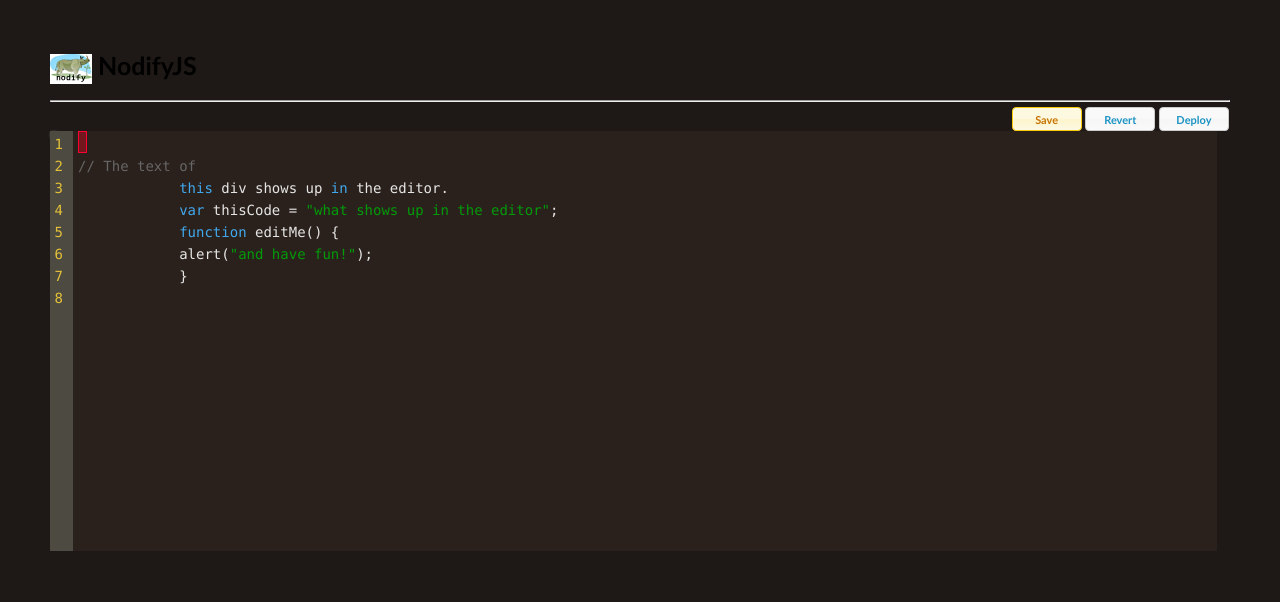
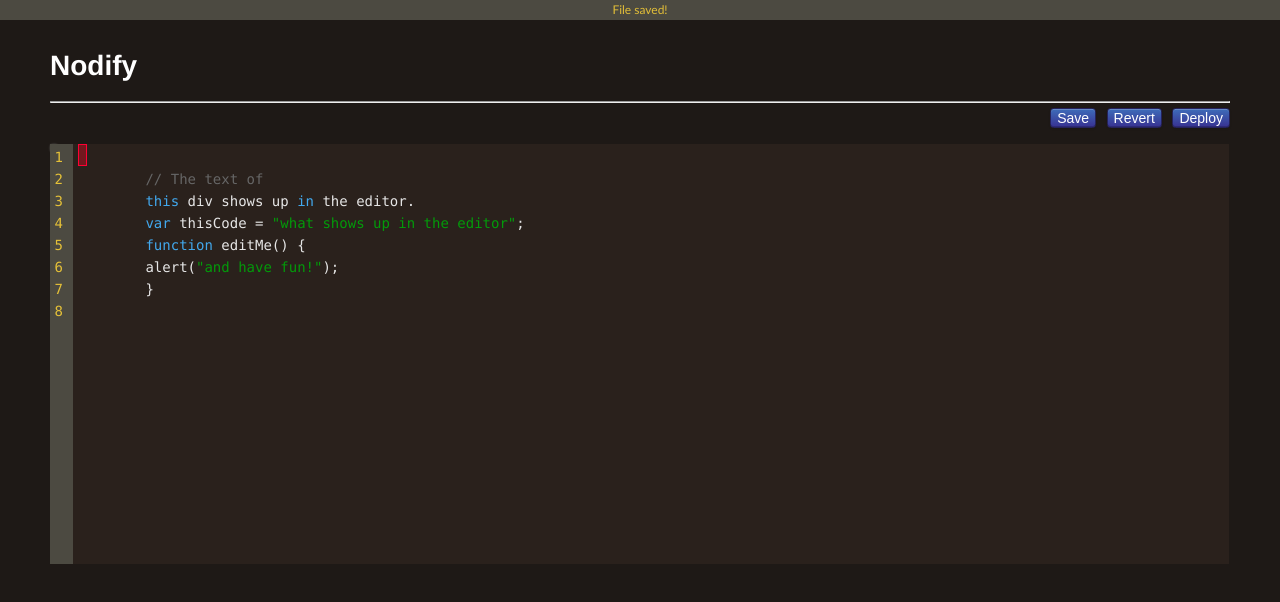
Before and after one commit to past/nodify, a plain HTML site: page public/index.html in a window 1280 px wide. Both pictures are taken after a click on the input "Save". Drawn offline with Linux system fonts and the light colour scheme.

Commit message:
Added buttons and sliding messages

```diff
--- a/public/index.html
+++ b/public/index.html
@@ -2,32 +2,45 @@
         "http://www.w3.org/TR/html4/loose.dtd">
 <html>
 <head>
-    <title>NodifyJS</title>
+    <title>Nodify</title>
     <link type="text/css" href="css/ui-lightness/jquery-ui-1.8.4.custom.css" rel="stylesheet"/>
     <script type="text/javascript" src="js/jquery-1.4.2.min.js"></script>
     <script type="text/javascript" src="js/jquery-ui-1.8.4.custom.min.js"></script>
-
+    <script type="text/javascript" src="js/client.js"></script>
     <link rel="stylesheet" type="text/css" href="css/BespinEmbedded.css">
     <script type="text/javascript" src="BespinEmbedded.js"></script>
+    <script src="js/jquery.slidingmessage.min.js"></script>
 
     <style type="text/css">
         .bespin {
-            width: 99%;
+            width: 100%;
             height: 420px;
+
+        }
+
+        .btns {
+            -webkit-box-shadow: rgba(255, 255, 255, 0.199219) 0px 1px 0px inset, rgba(0, 0, 0, 0.199219) 0px -1px 0px inset, rgba(0, 0, 0, 0.0976562) 0px 1px 2px;
+            background: transparent -webkit-gradient(linear, 50% 0%, 50% 100%, from(#3E6CB9), to(#383292));
+            border: 1px solid #25225B;
+            border-bottom-left-radius: 0.25em 0.25em;
+            border-bottom-right-radius: 0.25em 0.25em;
+            border-top-left-radius: 0.25em 0.25em;
+            border-top-right-radius: 0.25em 0.25em;
+            color: white;
+            font-family: arial, lucida, helvetica, sans-serif;
+            font-size: 14px;
+            margin-left: 8px;
+            /*padding: 8px 12px;*/
+            text-shadow: rgba(0, 0, 0, 0.398438);
+
+        }
+
+        #message_from_top {
+            color: #E2BE38;
 
         }
     </style>
 
-    <script type="text/javascript">
-        $(function() {
-
-            // Tabs
-            $('#tabs').tabs();
-
-            $("a.resource, input.store-btn").button();
-
-        });
-    </script>
     <style type="text/css">
         /*nodify page css*/
         body {
@@ -47,46 +60,25 @@
 
     <!-- Get the favicon -->
     <link rel="shortcut icon" href="favicon.gif"/>
-
-    <script type="text/javascript">
-        window.onBespinLoad = function() {
-            // Resize editor window
-            var windowHeight;
-            if (typeof window.innerWidth != 'undefined') {
-                windowHeight = window.innerHeight;
-            }
-            else if (typeof document.documentElement != 'undefined'
-                    && typeof document.documentElement.clientWidth != 'undefined'
-                    && document.documentElement.clientWidth != 0) {
-                windowHeight = document.documentElement.clientHeight;
-            }
-            else {
-                windowHeight = document.getElementsByTagName('body')[0].clientHeight;
-            }
-            //$(".bespin").css("height", windowHeight - 320);
-        };
-    </script>
-
 </head>
 <body style="background-color:#1E1916">
 
-<h1 style="font-size:2.5em"><img align="absmiddle" src="nodify-logo.gif"> NodifyJS</h1>
+<h1 style="font-size:2.8em; font-family: MuseoSans, Helvetica; color:white">Nodify</h1>
 <hr>
 <div style="float:right">
-    <input class="store-btn" type="submit" value="Save">
-    <input class="store-btn" type="submit" value="Revert">
-    <input class="store-btn" type="submit" value="Deploy">
+    <input type="submit" value="Save" class="btns" id="save-btn">
+    <input  type="submit" value="Revert" class="btns" id="revert-btn">
+    <input  type="submit" value="Deploy" class="btns" id="deploy-btn">
 </div>
 
 <!-- The buttons to access different resources -->
 
-<br><br>
-
-<div class="nodify">
+<br><br><br>
 
 
 
-        <div id="editor1" class="bespin" data-bespinoptions='{ "stealFocus": true, "syntax": "js" }' style="-webkit-border-radius: 10px;-moz-border-radius: 10px;border-radius: 10px;">
+
+    <div id="editor1" class="bespin" data-bespinoptions='{ "stealFocus": true, "syntax": "js" }'>
         // The text of
         this div shows up in the editor.
         var thisCode = "what shows up in the editor";
@@ -97,8 +89,6 @@
 
 
 
-
-</div>
 <!-- End nodify -->
 
 
--- a/public/js/client.js
+++ b/public/js/client.js
@@ -8,4 +8,34 @@ window.onBespinLoad = function() {
     env.settings.set("tabstop", 4);
     editor.syntax = "js";
     editor.focus = true;
+
+    function nodifyMsg(msg) {
+        var options = {id: 'message_from_top',
+            position: 'top',
+            size: 20,
+            backgroundColor: '#4C4A41',
+            //delay: 1500,
+            delay: 3500,
+            speed: 500,
+            fontSize: '12px'
         };
+
+        $.showMessage(msg, options)
+    }
+
+    $('#save-btn').click(function() {
+        nodifyMsg("File saved!");
+
+    });
+
+    $('#revert-btn').click(function() {
+        nodifyMsg("File reverted!");
+
+    });
+
+    $('#deploy-btn').click(function() {
+        nodifyMsg("Project deployed!");
+
+    });
+
+}
--- /dev/null
+++ b/public/js/jquery.slidingmessage.min.js
@@ -0,0 +1,2 @@
+(function(){jQuery.showMessage=function(b,a){settings=jQuery.extend({id:"sliding_message_box",position:"bottom",size:"90",backgroundColor:"rgb(143, 177, 240)",delay:1500,speed:500,fontSize:"30px"},a);a=$("#"+settings.id);if(a.length==0){a=$("<div></div>").attr("id",settings.id);a.css({"z-index":"999","background-color":settings.backgroundColor,"text-align":"center",position:"absolute",position:"fixed",left:"0",width:"100%","line-height":settings.size+"px","font-size":settings.fontSize});$("body").append(a)}a.html(b);
+if(settings.position=="bottom"){a.css("bottom","-"+settings.size+"px");a.animate({bottom:"0"},settings.speed);b='$("#'+settings.id+'").animate({bottom:"-'+settings.size+'px"}, '+settings.speed+");";setTimeout(b,settings.delay)}else if(settings.position=="top"){a.css("top","-"+settings.size+"px");a.animate({top:"0"},settings.speed);b='$("#'+settings.id+'").animate({top:"-'+settings.size+'px"}, '+settings.speed+");";setTimeout(b,settings.delay)}}})(jQuery);
```
Lines whose indentation alone changed are shown as unchanged.
